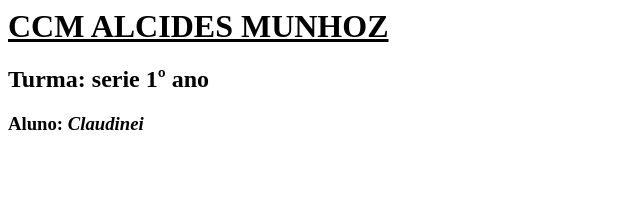
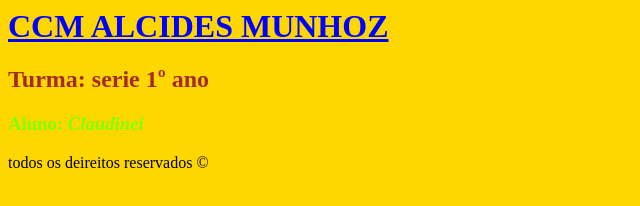
Before and after one commit to Claudinei327/teste-claudinei, a plain HTML site: page index.html in a window 1280 px wide. Shown: the whole page, without its empty margins (0-640 px from the left). Drawn offline with Linux system fonts and the light colour scheme.

Commit message:
index e syle

```diff
--- /dev/null
+++ b/STYLE.CSS
@@ -0,0 +1,15 @@
+body{
+    background-color: gold;
+}
+h1{
+    color:blue;
+}
+
+h2{
+    color:brown;
+}
+
+h3{
+    color:chartreuse;
+    text-decoration:underlipe;
+}
--- a/index.html
+++ b/index.html
@@ -1,3 +1,18 @@
-<h1><u> CCM ALCIDES MUNHOZ </u></h1>
-<H2> Turma: serie 1º ano </H2>
-<h3> Aluno: <i>Claudinei</i> </h3>
+<head>
+    <link rel="stylesheet" href="style.css">
+</head>
+
+<body>
+    <header>
+        <h1><u> CCM ALCIDES MUNHOZ </u></h1>
+    </header>
+    <main>
+        <H2> Turma: serie 1º ano </H2>
+        <h3> Aluno: <i>Claudinei</i> </h3>
+    </main>
+<footer>
+    <p>todos os deireitos reservados &copy</p>
+</footer>
+
+
+</body>
```
